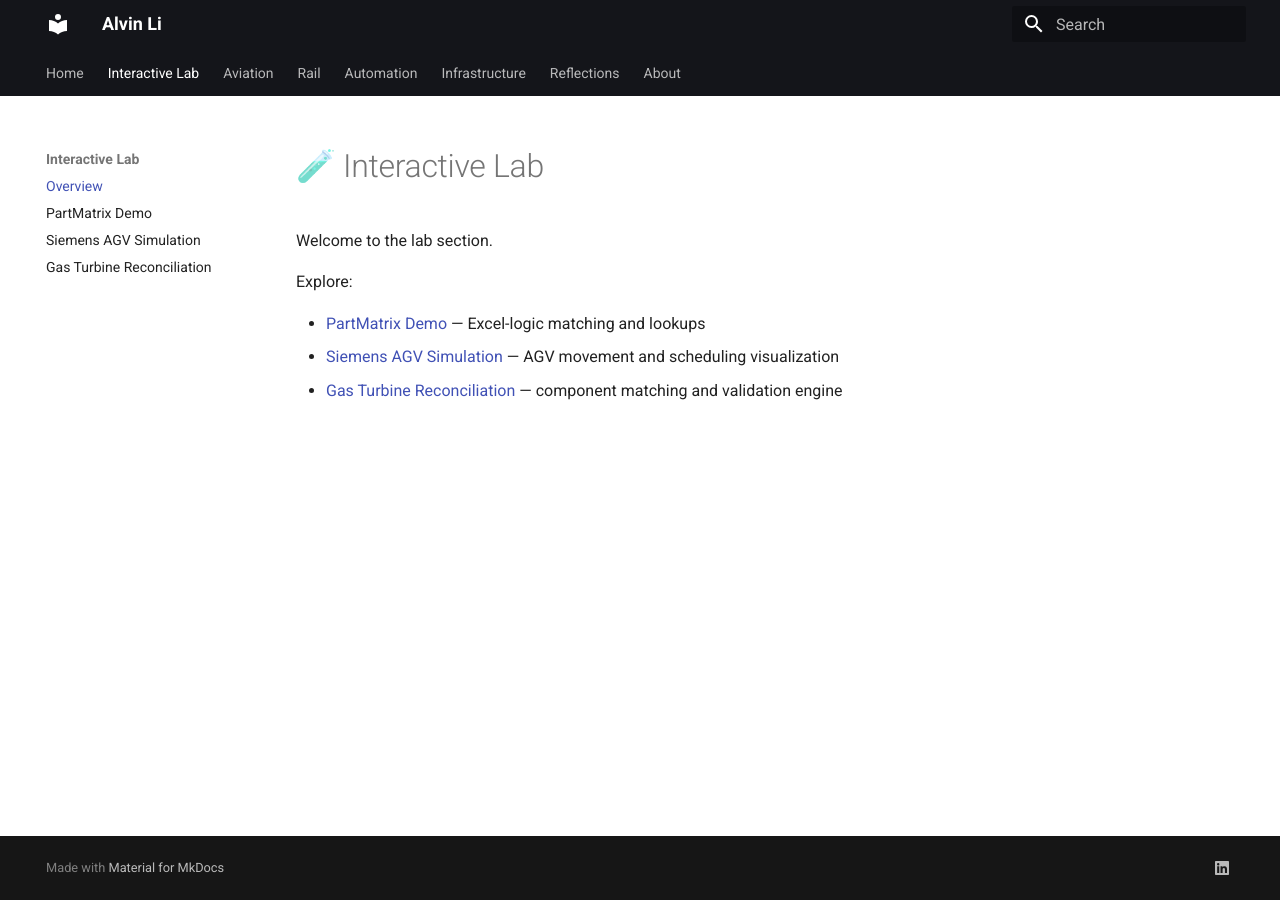
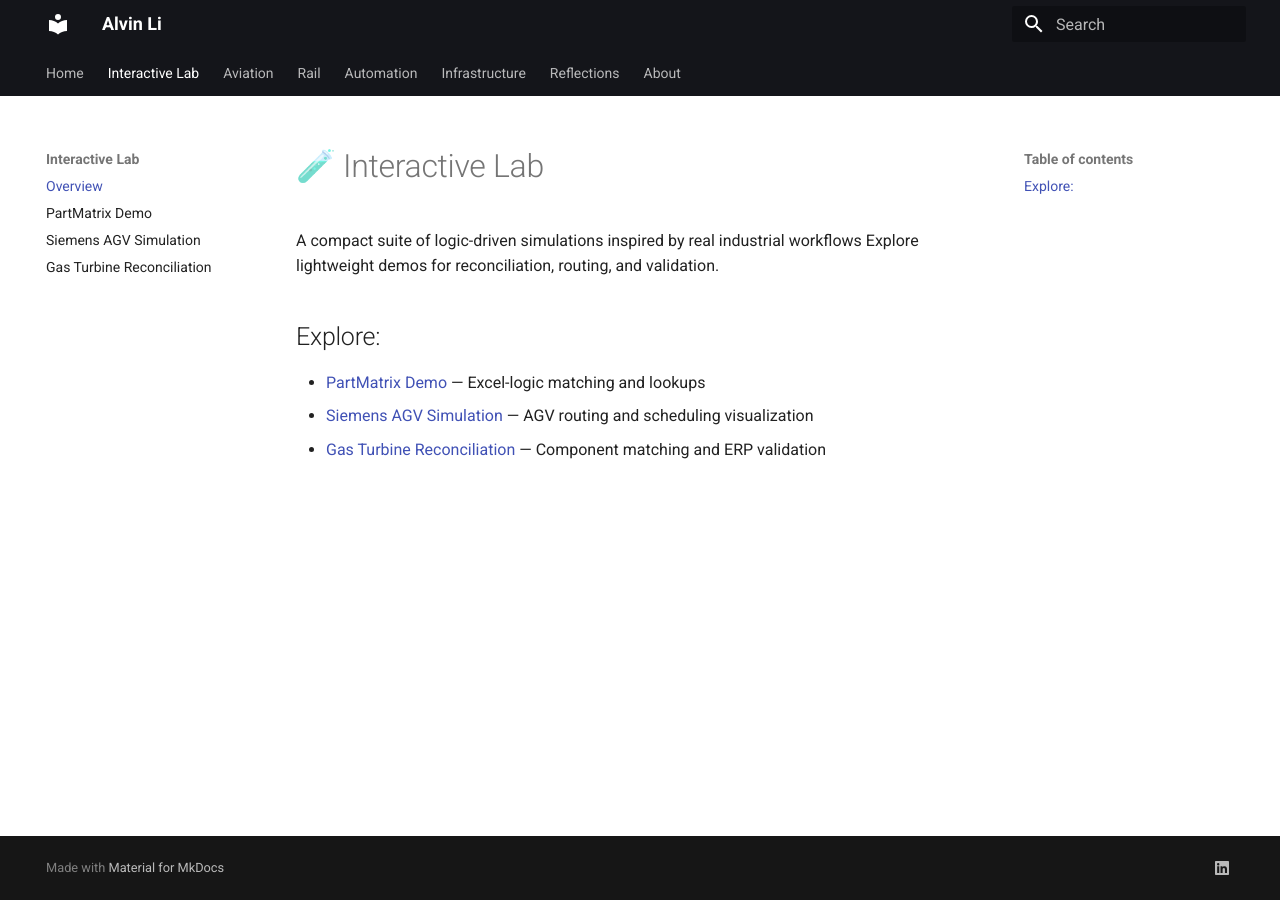
Before and after one commit to alvvvli/alvin-site, an MkDocs documentation site: the page built from docs/lab/index.md, in a window 1280 px wide. Built offline with MkDocs 1.6.1 and Material for MkDocs 9.7.7, drawn with Linux system fonts in a browser that asks for light colours.

Commit message:
Update index.md

```diff
--- a/docs/lab/index.md
+++ b/docs/lab/index.md
@@ -1,9 +1,9 @@
 # 🧪 Interactive Lab
 
-Welcome to the lab section.
+A compact suite of logic-driven simulations inspired by real industrial workflows
+Explore lightweight demos for reconciliation, routing, and validation.
 
-Explore:
-
+## Explore:
 - [PartMatrix Demo](partmatrix.md) — Excel-logic matching and lookups
-- [Siemens AGV Simulation](agv.md) — AGV movement and scheduling visualization
-- [Gas Turbine Reconciliation](turbine.md) — component matching and validation engine
+- [Siemens AGV Simulation](agv.md) — AGV routing and scheduling visualization
+- [Gas Turbine Reconciliation](turbine.md) — Component matching and ERP validation
```
